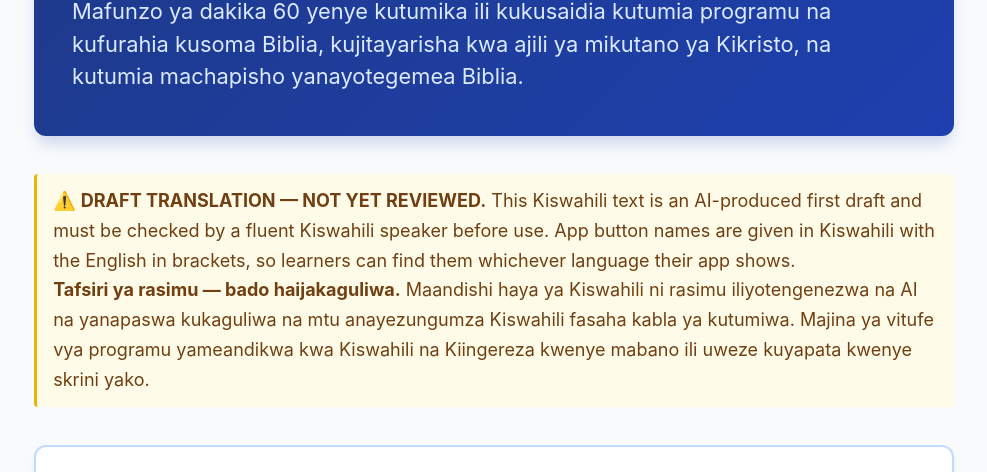
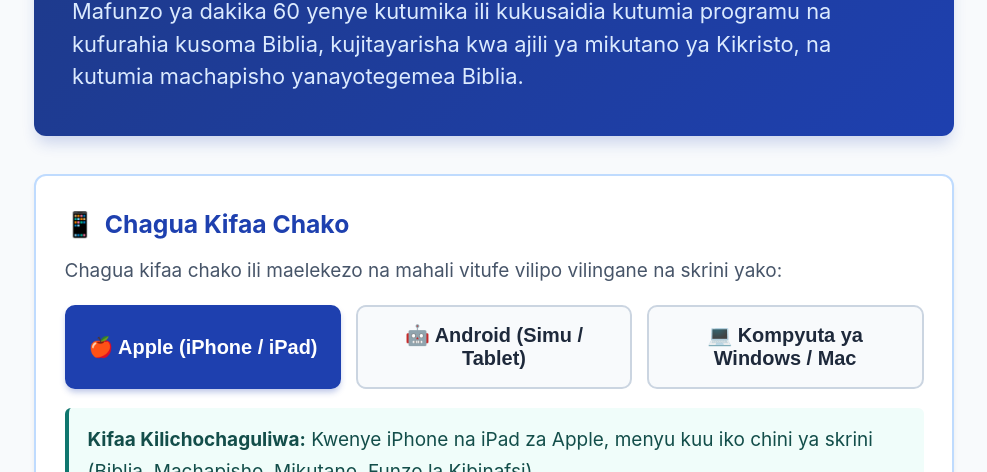
Before and after one commit to neiltucker/JWLibrary, a plain HTML site: page sw.html in a window 1280 px wide. Shown: the part 299-771 px from the top of the page, without its empty margins (146-1133 px from the left). Drawn offline with Linux system fonts and the light colour scheme.

Commit message:
Remove draft translation notice from Swahili tutorial following reviewer validation and bump cache to v29

```diff
--- a/sw.html
+++ b/sw.html
@@ -836,12 +836,6 @@ body { overflow-wrap: anywhere; }
       <p>Mafunzo ya dakika 60 yenye kutumika ili kukusaidia kutumia programu na kufurahia kusoma Biblia, kujitayarisha kwa ajili ya mikutano ya Kikristo, na kutumia machapisho yanayotegemea Biblia.</p>
     </header>
 
-    <!-- Draft notice -->
-    <div class="step-tip" role="note" style="margin: 0 0 2rem 0;">
-      ⚠️ <strong>DRAFT TRANSLATION — NOT YET REVIEWED.</strong> This Kiswahili text is an AI-produced first draft and must be checked by a fluent Kiswahili speaker before use. App button names are given in Kiswahili with the English in brackets, so learners can find them whichever language their app shows.<br>
-      <strong>Tafsiri ya rasimu — bado haijakaguliwa.</strong> Maandishi haya ya Kiswahili ni rasimu iliyotengenezwa na AI na yanapaswa kukaguliwa na mtu anayezungumza Kiswahili fasaha kabla ya kutumiwa. Majina ya vitufe vya programu yameandikwa kwa Kiswahili na Kiingereza kwenye mabano ili uweze kuyapata kwenye skrini yako.
-    </div>
-
     <!-- Kichaguzi cha Kifaa -->
     <section class="device-card">
       <h2><span>📱</span> Chagua Kifaa Chako</h2>
--- a/sw.js
+++ b/sw.js
@@ -1,7 +1,7 @@
-// Service Worker for JW Library Tutorial (Offline PWA) - Version 28
+// Service Worker for JW Library Tutorial (Offline PWA) - Version 29
 // When you publish changes to any page or file listed below, raise the version
 // (e.g. 'v4' -> 'v5') so phones replace their saved copies.
-const CACHE_VERSION = 'v28';
+const CACHE_VERSION = 'v29';
 
 // Each copy of this guide keeps its own saved files. Copies published under the
 // same GitHub account share one web address (yourname.github.io), and so share
```
